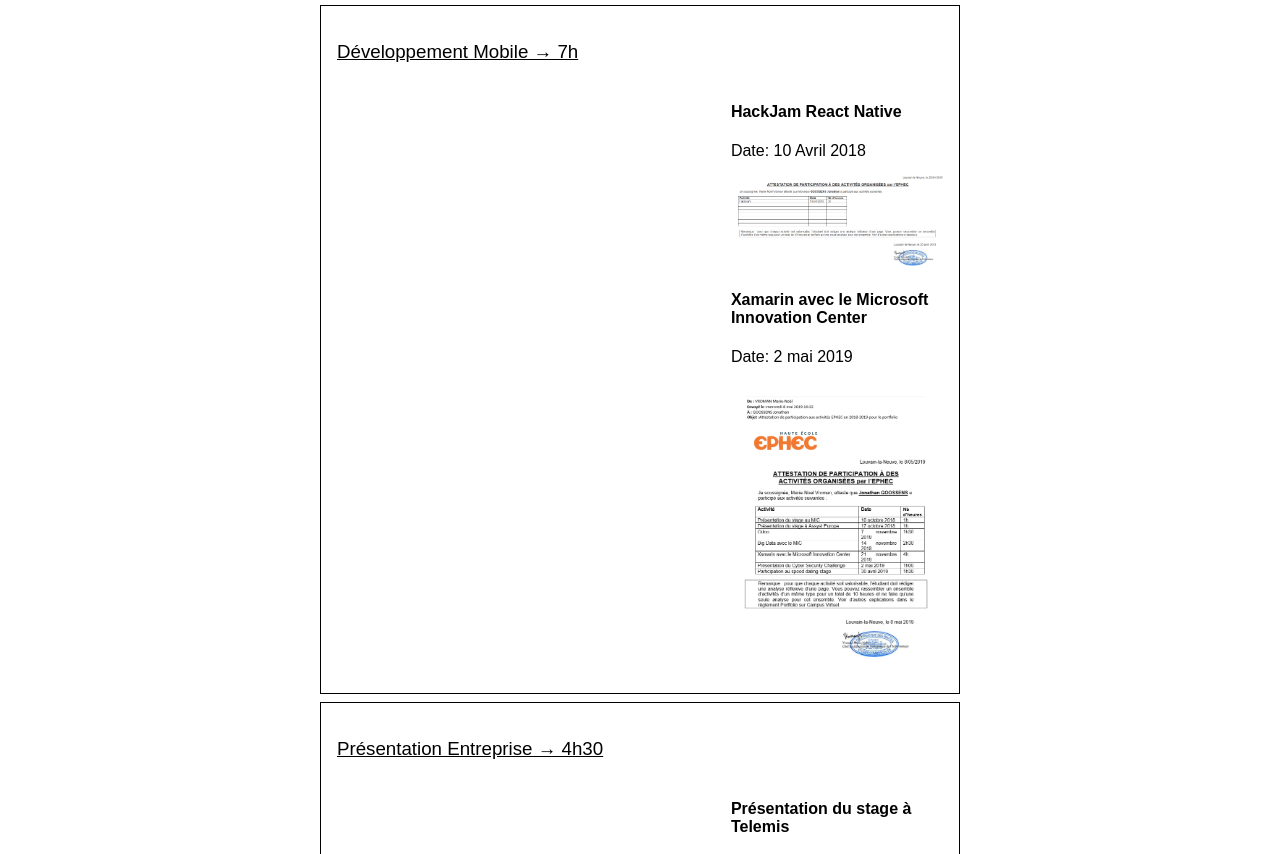
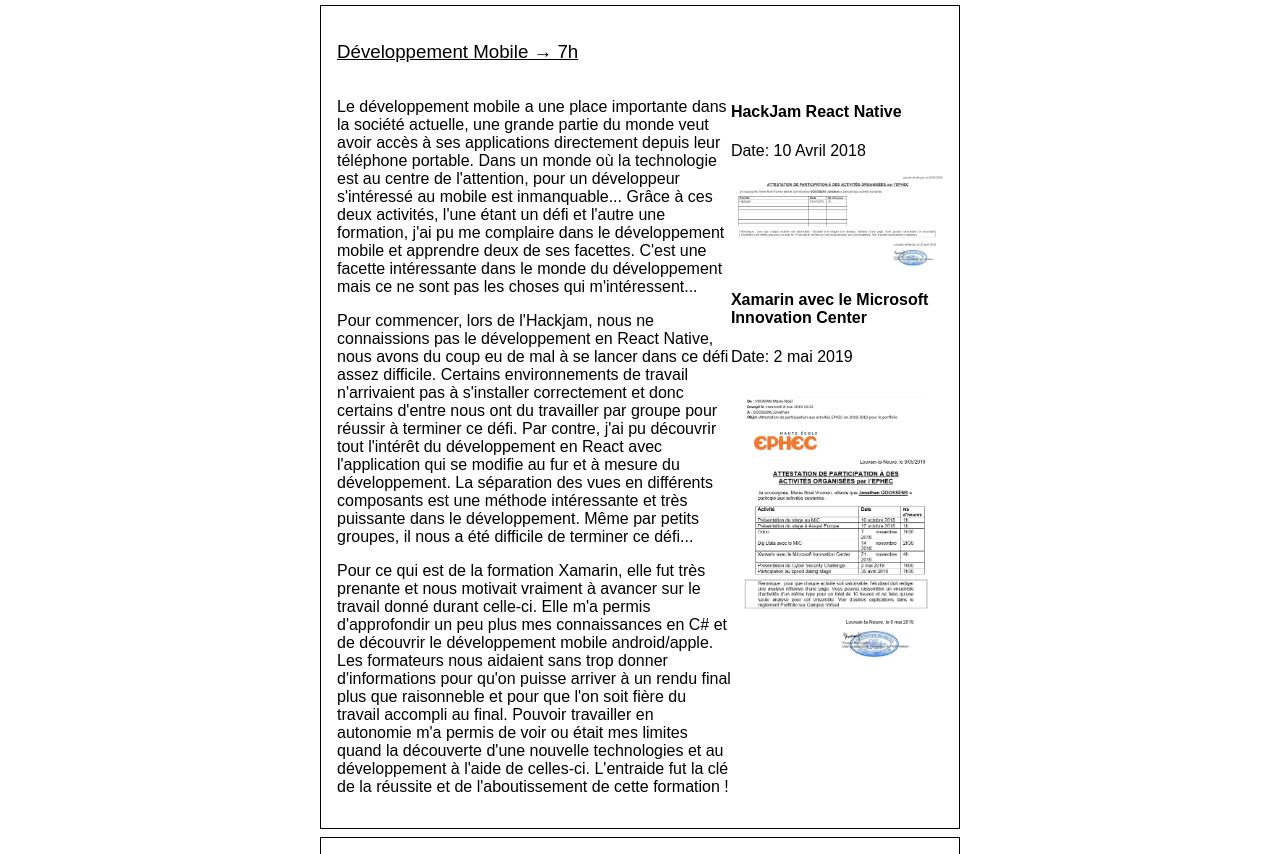
Before and after one commit to JonGoo/jonathanGoossens.github.io, a plain HTML site: page acti.html in a window 1280 px wide. Shown: the part 61-915 px from the top of the page. Drawn offline with Linux system fonts and the light colour scheme.

Commit message:
Ajout de texte

```diff
--- a/acti.html
+++ b/acti.html
@@ -18,7 +18,17 @@
         <article class="grid">
             <h3 class="title-all">Développement Mobile → 7h</h3>
             <div class="left">
-                <p></p>
+                <p>Le développement mobile a une place importante dans la société actuelle, une grande partie du monde veut avoir accès à ses applications directement depuis leur téléphone portable.
+                Dans un monde où la technologie est au centre de l'attention, pour un développeur s'intéressé au mobile est inmanquable... Grâce à ces deux activités, l'une étant un défi et l'autre une formation,
+                j'ai pu me complaire dans le développement mobile et apprendre deux de ses facettes. C'est une facette intéressante dans le monde du développement mais ce ne sont pas les choses qui m'intéressent...</p>
+                <p>Pour commencer, lors de l'Hackjam, nous ne connaissions pas le développement en React Native, nous avons du coup eu de mal à se lancer dans ce défi assez difficile.
+                Certains environnements de travail n'arrivaient pas à s'installer correctement et donc certains d'entre nous ont du travailler par groupe pour réussir à terminer ce défi.
+                Par contre, j'ai pu découvrir tout l'intérêt du développement en React avec l'application qui se modifie au fur et à mesure du développement. La séparation des vues en différents composants est une méthode intéressante et très puissante dans le développement.
+                Même par petits groupes, il nous a été difficile de terminer ce défi...</p>
+                <p>Pour ce qui est de la formation Xamarin, elle fut très prenante et nous motivait vraiment à avancer sur le travail donné durant celle-ci. Elle m'a permis d'approfondir un peu plus mes connaissances en C# et de découvrir le développement mobile android/apple.
+                Les formateurs nous aidaient sans trop donner d'informations pour qu'on puisse arriver à un rendu final plus que raisonneble et pour que l'on soit fière du travail accompli au final.
+                Pouvoir travailler en autonomie m'a permis de voir ou était mes limites quand la découverte d'une nouvelle technologies et au développement à l'aide de celles-ci.
+                L'entraide fut la clé de la réussite et de l'aboutissement de cette formation !</p>
             </div>
             <div class="right">
                 <div>
```
